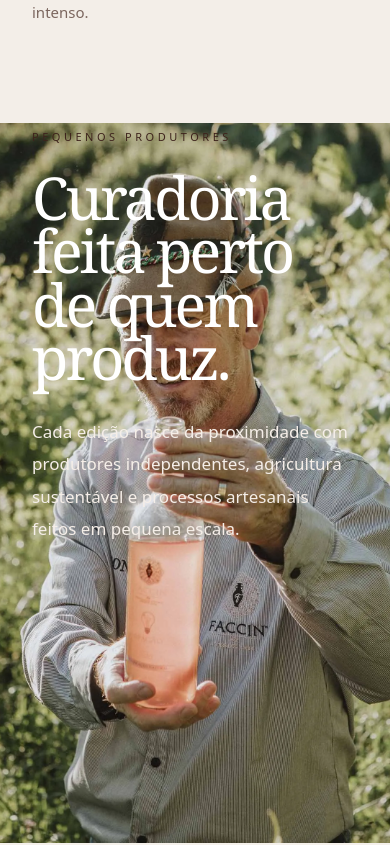
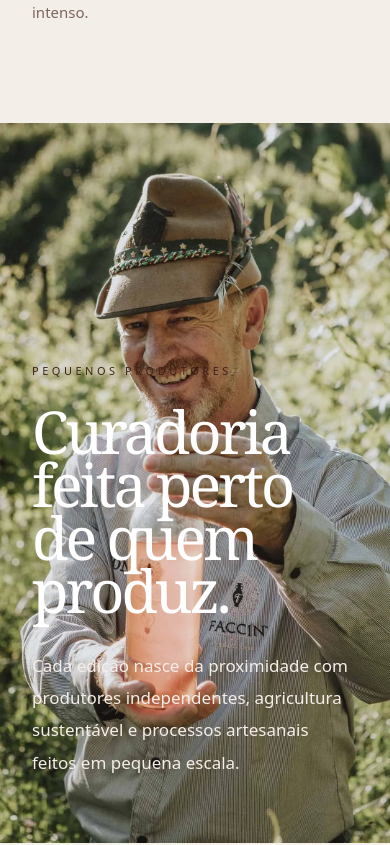
Before and after one commit to andretomazela-dev/curadoriaraiz, a Next.js app: page / in a window 390 px wide. Shown: the part 5000-5845 px from the top of the page. Built offline with nearby package versions, Linux system fonts and the light colour scheme; a web font is replaced by a local one.

Commit message:
Update page.jsx

```diff
--- a/app/page.jsx
+++ b/app/page.jsx
@@ -557,8 +557,8 @@ export default function Home() {
 
   <div className="absolute inset-0 bg-gradient-to-r from-black/88 via-black/52 to-transparent" />
 
-  <div className="relative z-10 flex h-full items-center">
-    <div className="mx-auto w-full max-w-[1320px] px-8">
+  <div className="relative z-10 flex min-h-[720px] items-end sm:items-center">
+    <div className="mx-auto w-full max-w-[1320px] px-8 pb-16 sm:pb-0">
 
       <div className="max-w-[320px] sm:max-w-[760px]">
 
```
